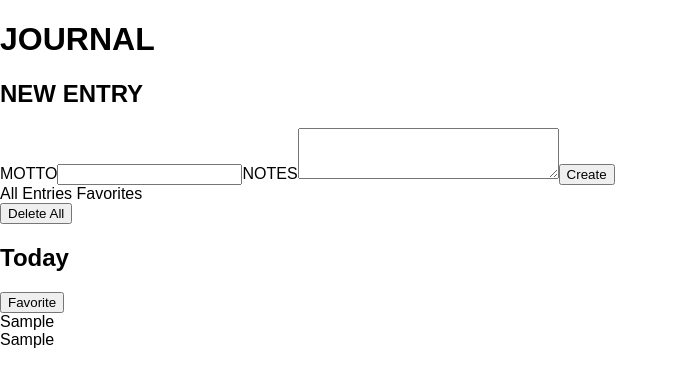
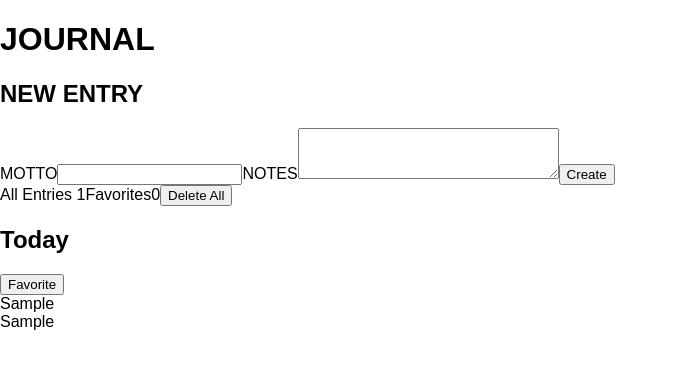
Before and after one commit to doctype-Melvin/stunning-octo-happiness, a React (Vite) app: page / in a window 1280 px wide. Both pictures are taken after typing "Sample", "Sample" into the empty fields and a click on the button "Create". Shown: the top 384 px of the page, without its empty margins (0-678 px from the left). Built offline with nearby package versions, Linux system fonts and the light colour scheme.

Commit message:
adds Rendering component for card rendering - removes all cards on click

```diff
--- a/src/components/Card/Card.jsx
+++ b/src/components/Card/Card.jsx
@@ -1,8 +1,31 @@
-export default function Card({ motto, notes }) {
+import { useState } from "react";
+
+export default function Card({ motto, notes, id, entries }) {
+  const [isFavorite, setIsFavorite] = useState(false);
+
+  const toggleFavorite = (object) => {
+    if (object.favorite) {
+      object.favorite = false;
+    } else {
+      object.favorite = true;
+    }
+  };
+
+  const handleClick = (event) => {
+    const { id } = event.target;
+    toggleFavorite(entries.find((entry) => entry.id === id));
+    setIsFavorite((prevState) => !prevState);
+  };
+
   return (
     <section className="card">
       <h1 className="date">Today</h1>
-      <button type="button" className="favorite-button">
+      <button
+        type="button"
+        className="favorite-button"
+        id={id}
+        onClick={handleClick}
+      >
         Favorite
       </button>
       <section className="motto">{motto}</section>
--- a/src/components/Entries/Entries.jsx
+++ b/src/components/Entries/Entries.jsx
@@ -1,4 +1,4 @@
-export default function Entries({ children, total, favorites }) {
+export default function Entries({ total, favorites, setEntries }) {
   return (
     <>
       <div className="entries-info-box">
@@ -9,7 +9,16 @@ export default function Entries({ children, total, favorites }) {
           Favorites
           <span className="counter-favorite-entries">{favorites}</span>
         </span>
-        <div className="entries-rendering">{children}</div>
+        <button
+          type="button"
+          onClick={() => {
+            localStorage.clear();
+            localStorage.setItem("entries", "[]");
+            setEntries([]);
+          }}
+        >
+          Delete All
+        </button>
       </div>
     </>
   );
--- a/src/components/Main/Main.jsx
+++ b/src/components/Main/Main.jsx
@@ -2,6 +2,7 @@ import { useEffect, useState } from "react";
 import Entries from "../Entries/Entries";
 import Form from "../Form/Form";
 import Card from "../Card/Card";
+import Rendering from "../Rendering/Rendering";
 
 // localStorage.clear();
 export default function Main() {
@@ -36,20 +37,22 @@ export default function Main() {
   return (
     <div>
       <Form newEntry={newEntry} setNewEntry={setNewEntry} />
-      <Entries>
-        <button
-          type="button"
-          onClick={() => {
-            localStorage.clear();
-            localStorage.setItem("entries", "[]");
-          }}
-        >
-          Delete All
-        </button>
+      <Entries
+        setEntries={setEntries}
+        total={entries.length}
+        favorites={entries.filter((entry) => entry.favorite === true).length}
+      />
+      <Rendering>
         {entries.map((entry) => (
-          <Card motto={entry.motto} notes={entry.notes} key={entry.id} />
+          <Card
+            motto={entry.motto}
+            notes={entry.notes}
+            key={entry.id}
+            id={entry.id}
+            entries={entries}
+          />
         ))}
-      </Entries>
+      </Rendering>
     </div>
   );
 }
--- /dev/null
+++ b/src/components/Rendering/Rendering.jsx
@@ -0,0 +1,3 @@
+export default function Rendering({ children }) {
+  return <div className="entries-rendering">{children}</div>;
+}
```
Also changed, not shown: src/components/Rendering/rendering.css (added).
